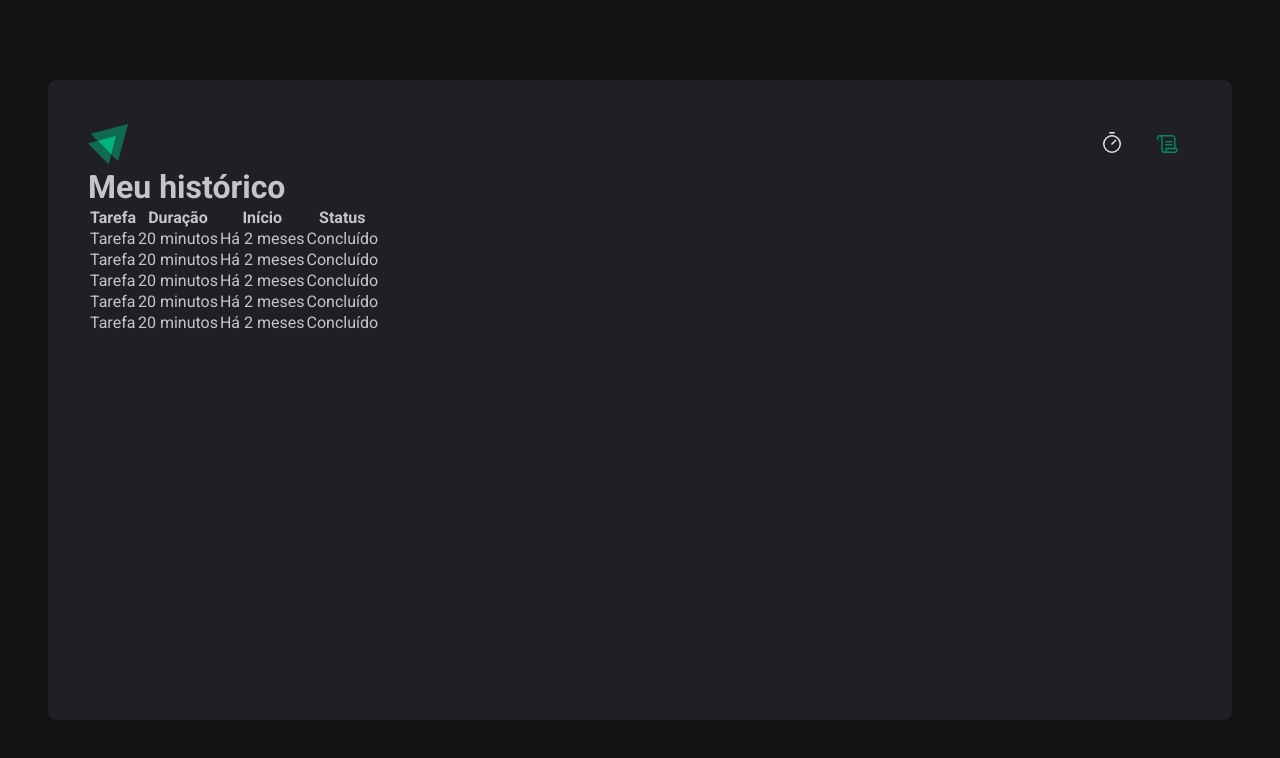
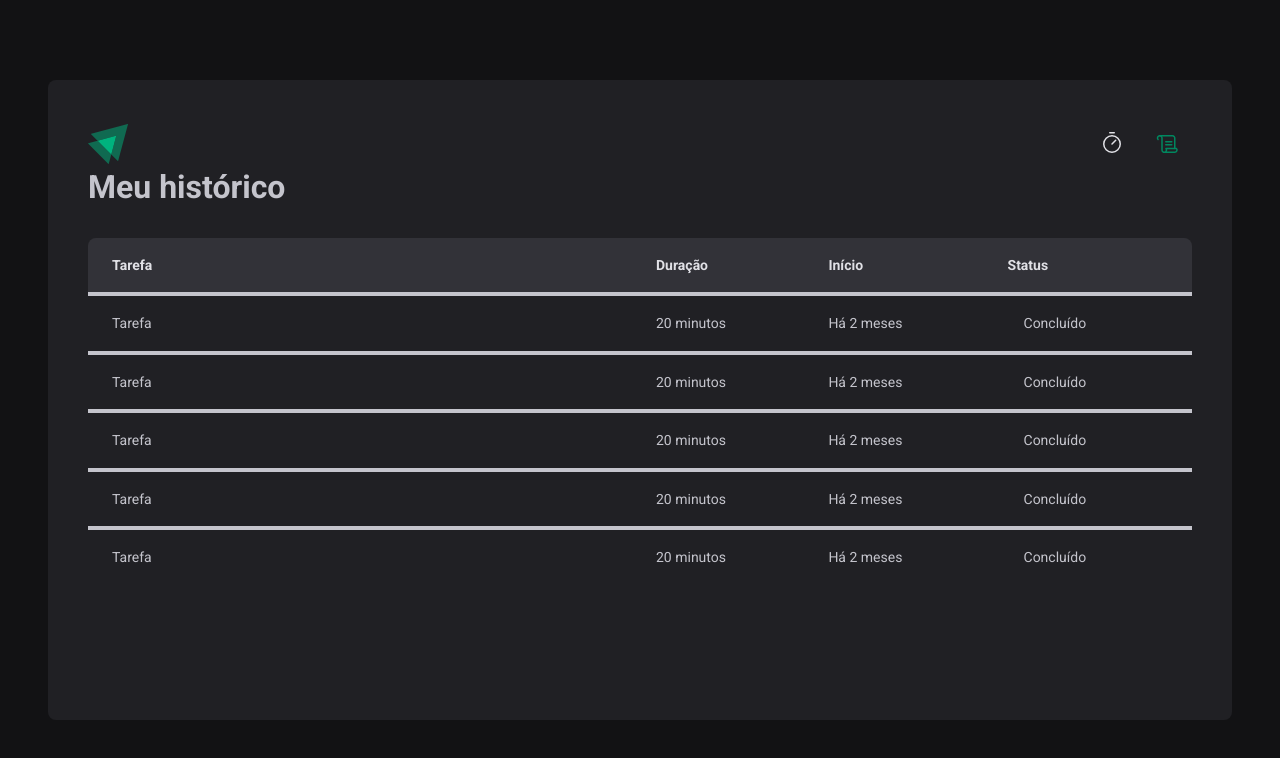
Before and after one commit to leonardo-weber/react-rocketseat, a React (Vite) app in the folder 02-ignite-timer/: page /history in a window 1280 px wide. Shown: the top 758 px of the page. Built offline with nearby package versions, Linux system fonts and the light colour scheme.

Commit message:
styling finished

```diff
--- a/02-ignite-timer/src/pages/History/index.tsx
+++ b/02-ignite-timer/src/pages/History/index.tsx
@@ -1,4 +1,4 @@
-import { HistoryContainer, HistoryList } from "./styles"
+import { HistoryContainer, HistoryList, Status } from "./styles"
 
 export const History = () => {
     return (
@@ -21,31 +21,41 @@
                             <td> Tarefa </td>
                             <td> 20 minutos </td>
                             <td> Há 2 meses </td>
-                            <td> Concluído </td>
+                            <td>
+                                <Status statusColor="green">Concluído</Status>
+                            </td>
                         </tr>
                         <tr>
                             <td> Tarefa </td>
                             <td> 20 minutos </td>
                             <td> Há 2 meses </td>
-                            <td> Concluído </td>
+                            <td>
+                                <Status statusColor="green">Concluído</Status>
+                            </td>
                         </tr>
                         <tr>
                             <td> Tarefa </td>
                             <td> 20 minutos </td>
                             <td> Há 2 meses </td>
-                            <td> Concluído </td>
+                            <td>
+                                <Status statusColor="green">Concluído</Status>
+                            </td>
                         </tr>
                         <tr>
                             <td> Tarefa </td>
                             <td> 20 minutos </td>
                             <td> Há 2 meses </td>
-                            <td> Concluído </td>
+                            <td>
+                                <Status statusColor="green">Concluído</Status>
+                            </td>
                         </tr>
                         <tr>
                             <td> Tarefa </td>
                             <td> 20 minutos </td>
                             <td> Há 2 meses </td>
-                            <td> Concluído </td>
+                            <td>
+                                <Status statusColor="green">Concluído</Status>
+                            </td>
                         </tr>
                     </tbody>
                 </table>
--- a/02-ignite-timer/src/pages/History/styles.ts
+++ b/02-ignite-timer/src/pages/History/styles.ts
@@ -8,5 +8,74 @@
 
 export const HistoryList = styled.div`
 
+  flex: 1;
+  overflow: auto;
+  margin-top: 2rem;
+
+  table {
+    width: 100%;
+    border-collapse: collapse;
+    min-width: 600px;
+
+    th {
+      background-color: ${(props) => props.theme.colors['gray-600']};
+      padding: 1rem;
+      text-align: left;
+      color: ${(props) => props.theme.colors['gray-100']};
+      font-size: 0.875rem;
+      line-height: 1.6;
+
+      &:first-child {
+        border-top-left-radius: 8px;
+        padding-left: 1.5rem;
+      }
+
+      &:last-child {
+        border-top-right-radius: 8px;
+        padding-right: 1.5rem;
+      }
+    }
+
+    td {
+
+      background-color: ${(props) => props.theme['gray-700']};
+      border-top: 4px solid ${(props) => props.theme['gray-800']};
+      padding: 1rem;
+      font-size: 0.875rem;
+      line-height: 1.6;
+
+      &:first-child {
+        width: 50%;
+        padding-left: 1.5rem;
+      }
+
+      &:last-child {
+        padding-right: 1.5rem;
+      }
+    }
+  }
 
 `
+
+const STATUS_COLORS = {
+    yellow: 'yellow-500',
+    green: 'green-500',
+    red: 'red-500',
+  } as const
+
+  interface StatusProps {
+    statusColor: keyof typeof STATUS_COLORS
+  }
+
+  export const Status = styled.span<StatusProps>`
+    display: flex;
+    align-items: center;
+    gap: 0.5rem;
+    &::before {
+      content: '';
+      width: 0.5rem;
+      height: 0.5rem;
+      border-radius: 9999px;
+      background: ${(props) => props.theme[STATUS_COLORS[props.statusColor]]};
+    }
+  `
```
